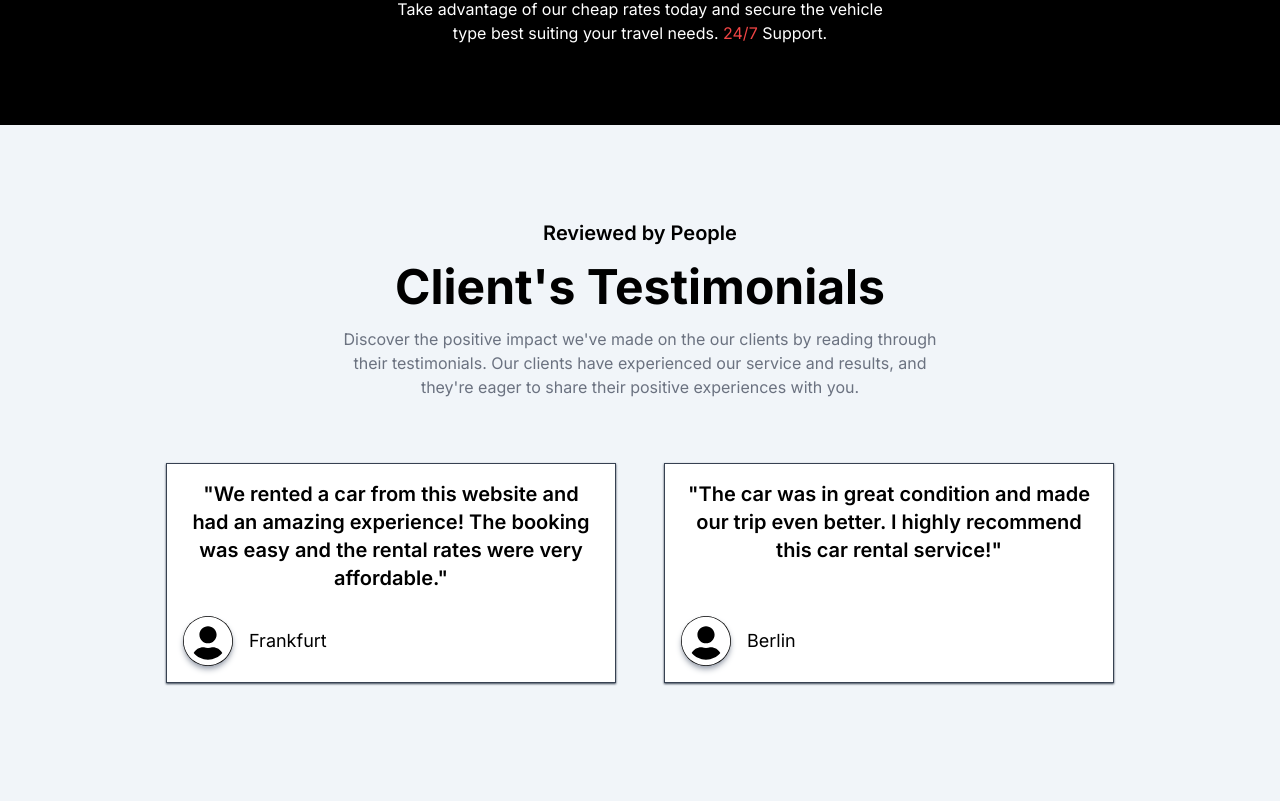
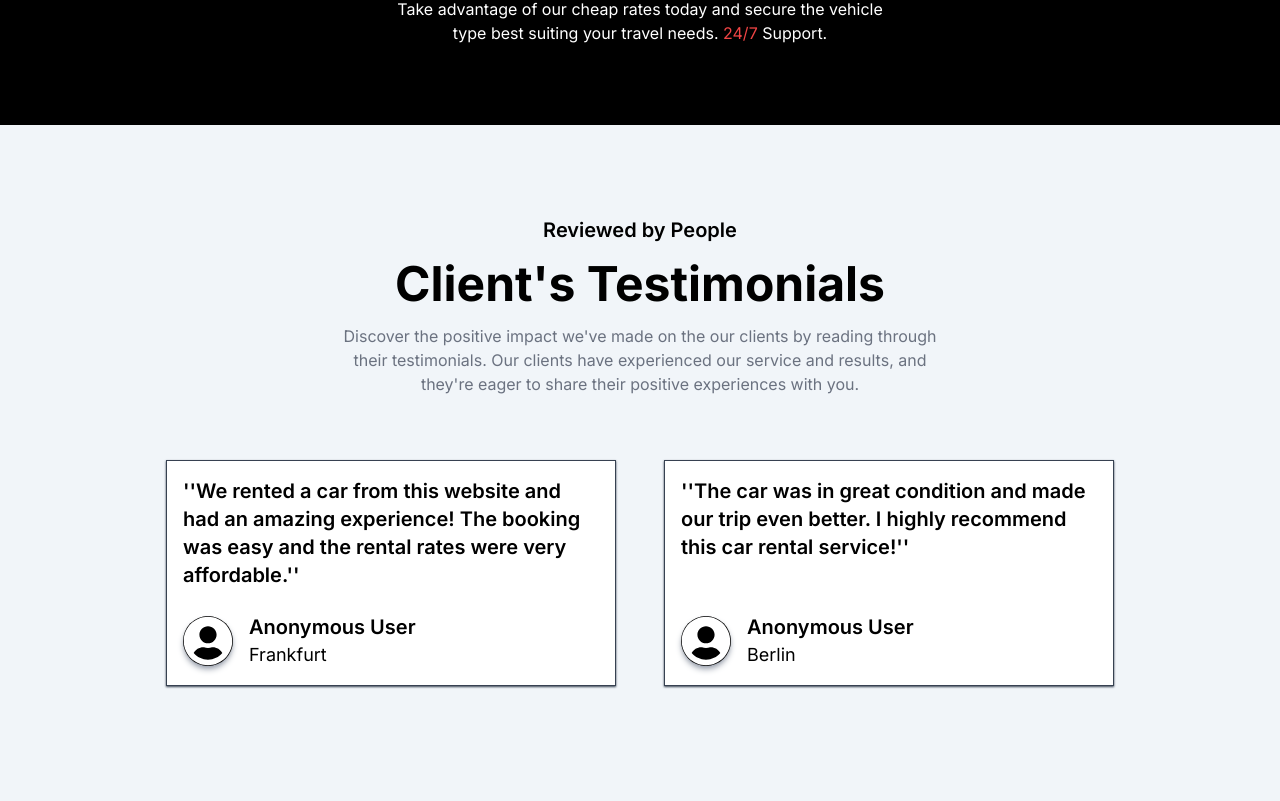
Before and after one commit to Jayzumen/CarRental, a Next.js app: page / in a window 1280 px wide. Shown: the part 979-1780 px from the top of the page. Built offline with nearby package versions, Linux system fonts and the light colour scheme; no server answers.

Commit message:
fixed bug

```diff
--- a/src/components/HomePage/Testimonials.tsx
+++ b/src/components/HomePage/Testimonials.tsx
@@ -1,13 +1,13 @@
-import Image from "next/image";
-import React from "react";
 import { FaUserCircle } from "react-icons/fa";
 
 const Testimonials = () => {
   return (
-    <div className="flex min-h-[calc(100vh-100px)] flex-col justify-center gap-4 bg-slate-100 text-center dark:bg-[#121212]">
-      <p className="text-xl font-semibold">Reviewed by People</p>
-      <h3 className="text-5xl font-bold">Client&apos;s Testimonials</h3>
-      <p className="mx-auto max-w-[600px] text-gray-500">
+    <div className="flex min-h-[calc(100vh-100px)] flex-col justify-center gap-4 bg-slate-100 py-8 dark:bg-[#121212]">
+      <p className="text-center text-xl font-semibold">Reviewed by People</p>
+      <h3 className="text-center text-5xl font-bold">
+        Client&apos;s Testimonials
+      </h3>
+      <p className="mx-auto max-w-[600px] text-center text-gray-500">
         Discover the positive impact we've made on the our clients by reading
         through their testimonials. Our clients have experienced our service and
         results, and they're eager to share their positive experiences with you.
@@ -15,30 +15,35 @@ const Testimonials = () => {
       <div className="my-12 flex flex-wrap justify-center gap-12">
         <section className="flex max-w-[450px] flex-col gap-4 border border-gray-700 bg-white p-4 shadow-sm shadow-gray-700 dark:bg-[#141414]">
           <p className="min-h-[120px] text-xl font-semibold">
-            "We rented a car from this website and had an amazing experience!
-            The booking was easy and the rental rates were very affordable."
+            &apos;&apos;We rented a car from this website and had an amazing
+            experience! The booking was easy and the rental rates were very
+            affordable.&apos;&apos;
           </p>
-          <div className="flex items-center gap-2">
+          <div className="flex items-center gap-4">
             <FaUserCircle
               size={50}
               className="rounded-full bg-black text-white shadow-md shadow-gray-400"
             />
-            <p className="text-xl font-semibold"></p>
-            <p className="text-lg">Frankfurt</p>
+            <div className="flex flex-col">
+              <p className="text-xl font-semibold">Anonymous User</p>
+              <p className="text-lg">Frankfurt</p>
+            </div>
           </div>
         </section>
         <section className="flex max-w-[450px] flex-col gap-4 border border-gray-700 bg-white p-4 shadow-sm shadow-gray-700 dark:bg-[#141414]">
           <p className="min-h-[120px] text-xl font-semibold">
-            "The car was in great condition and made our trip even better. I
-            highly recommend this car rental service!"
+            &apos;&apos;The car was in great condition and made our trip even
+            better. I highly recommend this car rental service!&apos;&apos;
           </p>
-          <div className="flex items-center gap-2">
+          <div className="flex items-center gap-4">
             <FaUserCircle
               size={50}
               className="rounded-full bg-black text-white shadow-md shadow-gray-400"
             />
-            <p className="text-xl font-semibold"></p>
-            <p className="text-lg">Berlin</p>
+            <div className="flex flex-col ">
+              <p className="text-xl font-semibold">Anonymous User</p>
+              <p className="text-lg">Berlin</p>
+            </div>
           </div>
         </section>
       </div>
```
